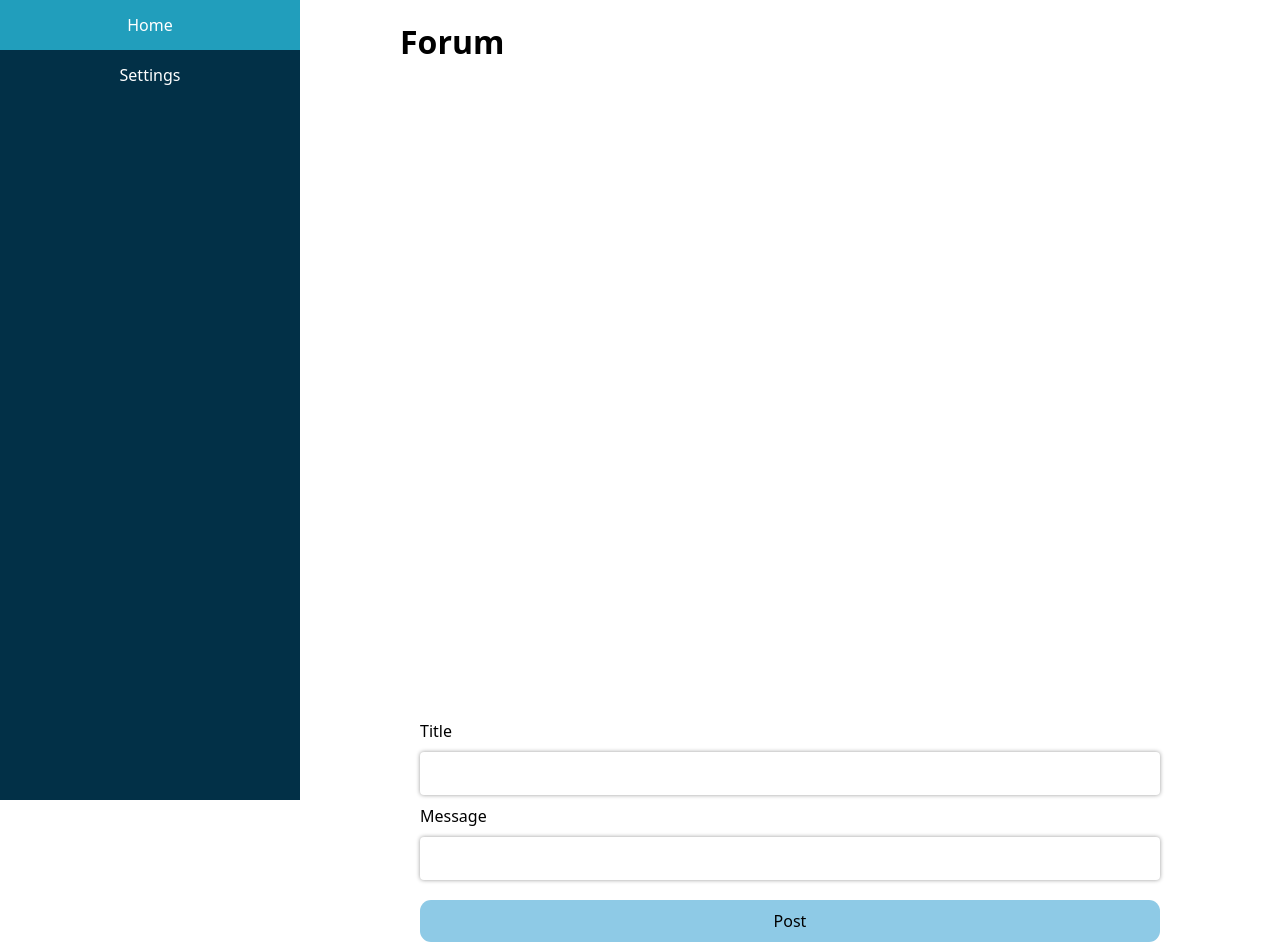
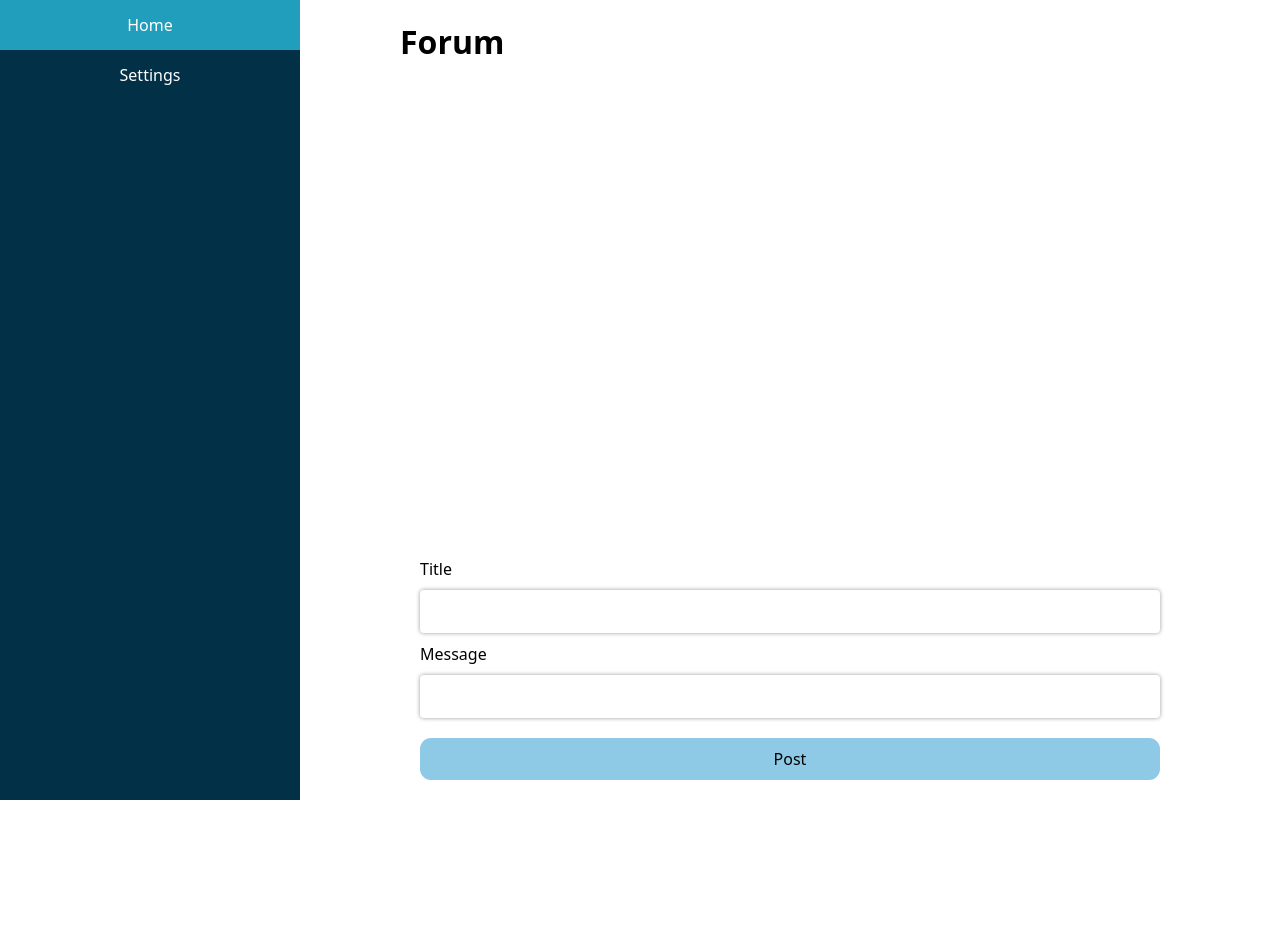
Before and after one commit to davmedeiros/members-only, a Node server app: page /forum in a window 1280 px wide. After the commit the page ends 800 px from the top, so only its background shows below. Run offline with Node 20, Linux system fonts and the light colour scheme; the visitor is signed in with stand-in values (Sample User, id 1); data that the repository does not hold is empty; some libraries are stand-ins or nearby versions.

Commit message:
Update grid layout to fix some overlaps

```diff
--- a/public/stylesheets/panel.css
+++ b/public/stylesheets/panel.css
@@ -29,7 +29,7 @@ aside > a:hover {
 main {
   display: grid;
   padding: 20px 100px 0px 100px;
-  grid-template-rows: 50px 1fr 100px;
+  grid-template-rows: 50px 1fr;
   gap: 20px;
 }
 
@@ -46,3 +46,8 @@ main {
   width: 100%;
   padding: 20px;
 }
+
+.message {
+  display: grid;
+  gap: 10px;
+}
```
